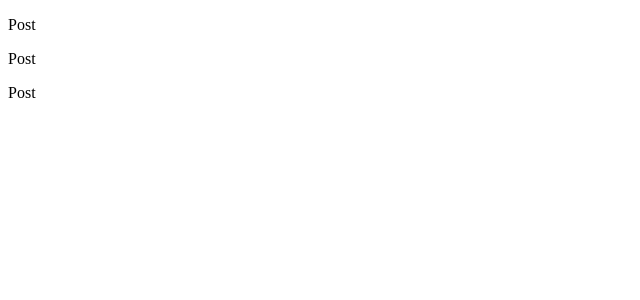
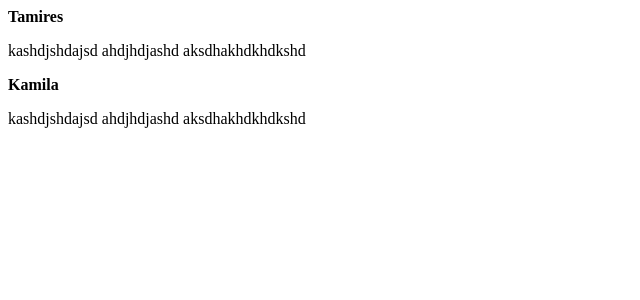
Before and after one commit to tamires-galvao/fundamentos-react, a React (Vite) app in the folder 01-fundamentos-reactjs/: page / in a window 1280 px wide. Shown: the top 300 px of the page, without its empty margins (0-640 px from the left). Built offline with nearby package versions, Linux system fonts and the light colour scheme.

Commit message:
testando propriedades

```diff
--- a/01-fundamentos-reactjs/src/App.jsx
+++ b/01-fundamentos-reactjs/src/App.jsx
@@ -1,7 +1,15 @@
-function App() {
+import {Post} from './Post'
+export function App() {
   return (
-    <h1>Hello</h1>
+    <div>
+      <Post
+        author = 'Tamires'
+        content = 'kashdjshdajsd ahdjhdjashd aksdhakhdkhdkshd'
+      />
+      <Post
+        author = 'Kamila'
+        content = 'kashdjshdajsd ahdjhdjashd aksdhakhdkhdkshd'
+      />
+    </div>
   )
 }
-
-export default App
--- a/01-fundamentos-reactjs/src/Post.jsx
+++ b/01-fundamentos-reactjs/src/Post.jsx
@@ -1,11 +1,8 @@
-function Post(){
+export function Post(props){
   return(
     <div>
-    <p>Post</p>
-    <p>Post</p>
-    <p>Post</p>
+      <strong>{props.author}</strong>
+    <p>{props.content}</p>
     </div>
   )
 }
-
-export default Post
--- a/01-fundamentos-reactjs/src/main.jsx
+++ b/01-fundamentos-reactjs/src/main.jsx
@@ -1,9 +1,9 @@
 import React from 'react'
 import ReactDOM from 'react-dom/client'
-import Post from './Post.jsx'
+import {App} from './App.jsx'
 
 ReactDOM.createRoot(document.getElementById('root')).render(
   <React.StrictMode>
-    <Post />
+    <App />
   </React.StrictMode>,
 )
```
